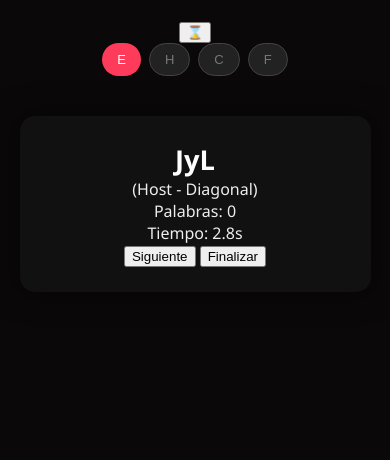
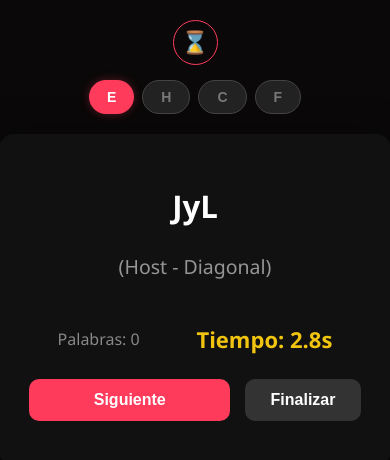
Before and after one commit to RubhsSB/SB_game, a plain HTML site: page index.html in a window 390 px wide. Both pictures are taken after a click on the button "▶ Play". Drawn offline with Linux system fonts and the light colour scheme.

Commit message:
Refactor styles for improved layout and responsiveness

```diff
--- a/styles.css
+++ b/styles.css
@@ -1,37 +1,42 @@
-/* 1. Bloqueo total de raíz */
+/* 1. BLOQUEO TOTAL DE MOVIMIENTO DE PANTALLA */
 html, body {
   margin: 0;
   padding: 0;
   width: 100%;
   height: 100%;
-  /* Esto elimina cualquier movimiento lateral a nivel sistema */
-  overflow-x: hidden;
-  position: fixed; /* Mantiene el fondo anclado */
-}
-
-body {
+  overflow: hidden; /* Prohíbe que la interfaz se mueva a los lados o rebote */
+  position: fixed;
   background-color: #0a0808;
   color: #eee;
   font-family: 'Segoe UI', sans-serif;
   display: flex;
+  flex-direction: column;
   align-items: center;
-  justify-content: flex-start;
-  flex-direction: column;
-  /* Permitimos scroll vertical por si los resultados son largos,
-     pero bloqueamos el horizontal */
-  overflow-y: auto;
-  -webkit-overflow-scrolling: touch; /* Scroll suave en iOS */
 }
 
-/* --- CABECERA --- */
+/* 2. CABECERA (Copa y Niveles) */
 .header-container {
   width: 100%;
-  max-width: 100%;
   display: flex;
   flex-direction: column;
   align-items: center;
   padding: 20px 10px;
+  gap: 15px;
+  z-index: 10;
   box-sizing: border-box;
+}
+
+#results-button button {
+  background: none;
+  border: 1px solid #ff3b5c;
+  color: #ff3b5c;
+  border-radius: 50%;
+  width: 45px;
+  height: 45px;
+  font-size: 22px;
+  display: flex;
+  align-items: center;
+  justify-content: center;
 }
 
 #level-selection {
@@ -39,8 +44,6 @@ body {
   justify-content: center;
   gap: 8px;
   width: 100%;
-  max-width: 100vw;
-  flex-wrap: nowrap; /* Evita que los botones salten de línea y empujen */
 }
 
 #level-selection button {
@@ -48,60 +51,139 @@ body {
   color: #777;
   border: 1px solid #444;
   border-radius: 25px;
-  padding: 8px 15px;
-  font-size: 13px;
-  flex-shrink: 1; /* Permite que el botón se encoja si la pantalla es muy estrecha */
+  padding: 8px 18px;
+  font-size: 14px;
+  min-width: 45px;
+  transition: 0.3s;
 }
 
 #level-selection button.active {
   background-color: #ff3b5c;
   color: white;
   border: none;
+  box-shadow: 0 0 10px rgba(255, 59, 92, 0.3);
 }
 
-/* --- TARJETA CENTRAL (AJUSTADA) --- */
+/* 3. ÁREA DE JUEGO (Tarjeta Central) */
+.main-container {
+  flex: 1;
+  width: 100%;
+  display: flex;
+  align-items: center;
+  justify-content: center;
+  /* IMPORTANTE: Bloquea el gesto lateral del navegador para usar el nuestro */
+  touch-action: none;
+}
+
 .card {
   background-color: #111;
-  padding: 25px;
+  padding: 30px;
   border-radius: 15px;
-  box-shadow: 0 0 30px rgba(0,0,0,0.5);
+  box-shadow: 0 10px 40px rgba(0,0,0,0.6);
   text-align: center;
-  width: 90%;
+  width: 85%;
   max-width: 500px;
-  margin: 20px auto;
-  box-sizing: border-box;
-  flex-shrink: 0; /* Que la tarjeta no se deforme */
+  user-select: none; /* Evita seleccionar texto al deslizar */
+}
+
+/* 4. TEXTOS Y PALABRAS */
+#word {
+  display: flex;
+  flex-direction: column;
+  align-items: center;
+  justify-content: center;
+  min-height: 140px;
+  margin-bottom: 20px;
 }
 
 #word .main-text {
-  font-size: clamp(24px, 7vw, 44px);
+  font-size: clamp(28px, 8vw, 48px);
   font-weight: bold;
   color: #fff;
-  word-wrap: break-word; /* Si la palabra es larguísima, que rompa y no empuje */
+  line-height: 1.1;
 }
 
-/* --- AJUSTE HORIZONTAL --- */
+#word .parenthesis {
+  font-size: clamp(18px, 5vw, 24px);
+  opacity: 0.6;
+  margin-top: 10px;
+  line-height: 1.2;
+}
+
+/* 5. INFORMACIÓN Y SEMÁFORO */
+.info-row {
+  display: flex;
+  justify-content: space-around;
+  align-items: center;
+  margin-bottom: 25px;
+}
+
+#counter { color: #888; font-size: 16px; }
+
+#timer {
+  font-size: 22px;
+  font-weight: bold;
+  transition: color 0.3s ease;
+}
+
+.timer-green { color: #2ecc71 !important; }
+.timer-yellow { color: #f1c40f !important; }
+.timer-red { color: #e74c3c !important; }
+.timer-blink { animation: blinker 0.6s linear infinite; }
+@keyframes blinker { 50% { opacity: 0.3; } }
+
+/* 6. BOTONES DE ACCIÓN */
+.button-row {
+  display: flex;
+  justify-content: center;
+  gap: 15px;
+}
+
+button {
+  cursor: pointer;
+  font-weight: bold;
+  border: none;
+}
+
+#play {
+  background-color: #ff3b5c;
+  color: white;
+  padding: 15px;
+  border-radius: 12px;
+  font-size: 18px;
+  width: 100%;
+}
+
+#next {
+  background-color: #ff3b5c;
+  color: white;
+  padding: 12px 25px;
+  border-radius: 10px;
+  font-size: 16px;
+  flex: 2;
+}
+
+#finish {
+  background-color: #333;
+  color: white;
+  padding: 12px 20px;
+  border-radius: 10px;
+  font-size: 16px;
+  flex: 1;
+}
+
+#family-selector-container { margin-bottom: 15px; }
+#result { margin-top: 15px; color: #666; font-size: 14px; }
+
+/* 7. ADAPTACIÓN PARA MÓVIL HORIZONTAL */
 @media (max-height: 500px) {
-  body {
-    justify-content: center;
-    padding-top: 0;
-    position: relative; /* Cambiamos a relative en horizontal para evitar cortes */
-  }
-
   .header-container {
     flex-direction: row;
     justify-content: space-between;
-    padding: 10px 15px;
-    position: absolute;
-    top: 0;
-    z-index: 10;
+    padding: 10px 20px;
   }
 
-  .card {
-    margin-top: 50px;
-    padding: 15px;
-    width: 95%;
-  }
-
-  #word { min-height: 70px; }
+  .card { padding: 15px; margin: 5px auto; }
+  #word { min-height: 70px; margin-bottom: 10px; }
+  .info-row { margin-bottom: 10px; }
 }
```
